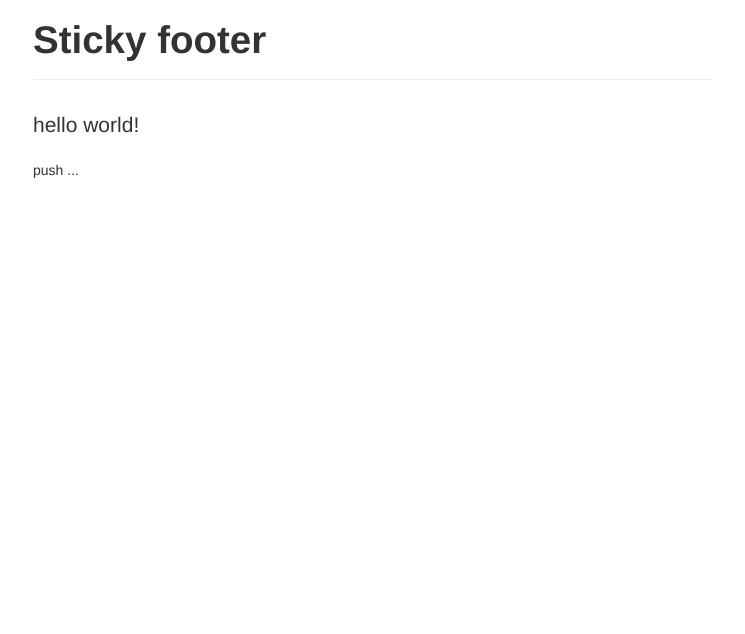
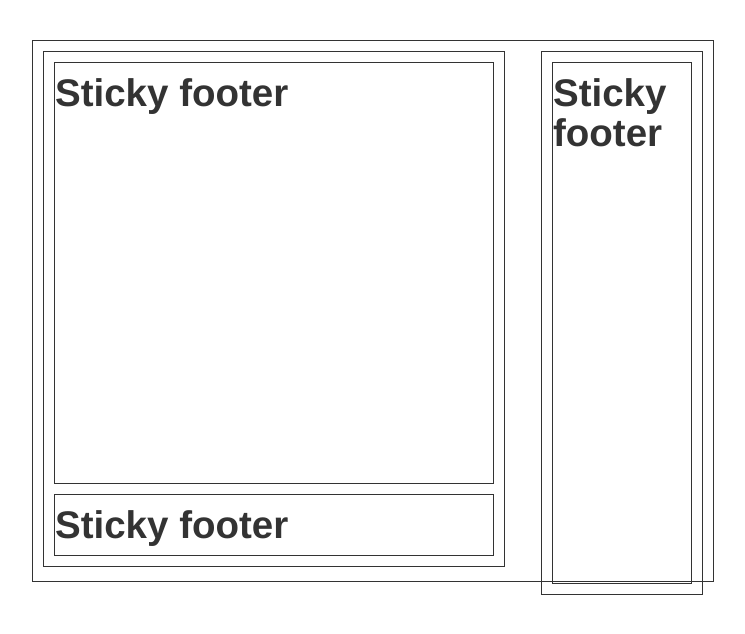
Before and after one commit to booxood/Chat, a website: page public/views/chat.html in a window 1280 px wide. Shown: the whole page, without its empty margins (267-1012 px from the left). Drawn offline with nearby package versions, Linux system fonts and the light colour scheme; files that its build step writes are made by us from their sources.

Commit message:
modify layout

```diff
--- a/public/views/chat.html
+++ b/public/views/chat.html
@@ -1,5 +1,5 @@
-<!DOCTYPE html>
-<html lang="en">
+<!DOCTYPE HTML>
+<html>
   <head>
     <meta charset="utf-8">
     <title>Chat</title>
@@ -8,7 +8,7 @@
     <meta name="author" content="">
 
     <!-- CSS -->
-    <link href="./css/bootstrap.min.css" rel="stylesheet">
+    <link href="../css/bootstrap.min.css" rel="stylesheet">
     <style type="text/css">
 
       /* Sticky footer styles
@@ -16,92 +16,89 @@
 
       html,
       body {
-        height: 100%;
-        /* The html and body elements cannot have any padding or margin. */
+        margin: 0;
+        padding: 0;
       }
 
-      /* Wrapper for page content to push down footer */
-      #wrap {
-        min-height: 100%;
-        height: auto !important;
-        height: 100%;
-        /* Negative indent footer by it's height */
-        margin: 0 auto -60px;
+      .container {
+        margin-top: 40px;
+        width: auto;
+        max-width: 680px;
+        height: 540px;
+        border: solid 1px;
       }
 
-      /* Set the fixed height of the footer here */
-      #push,
-      #footer {
-        height: 60px;
-      }
-      #footer {
-        background-color: #f5f5f5;
+      .left{
+        float: left;
+        margin: 10px;
+        border: solid 1px;
+        width: 460px;
       }
 
-      /* Lastly, apply responsive CSS fixes as necessary */
-      @media (max-width: 767px) {
-        #footer {
-          margin-left: -20px;
-          margin-right: -20px;
-          padding-left: 20px;
-          padding-right: 20px;
-        }
+      .right{
+        float: right;
+        margin: 10px;
+        border: solid 1px;
+        width: 160px;
+
       }
 
-
-
-      /* Custom page CSS
-      -------------------------------------------------- */
-      /* Not required for template or sticky footer method. */
-
-      .container {
-        width: auto;
-        max-width: 680px;
-      }
-      .container .credit {
-        margin: 20px 0;
+      .clear-left{
+        clear: left;
       }
 
+      .content{
+        margin: 10px;
+        border: solid 1px;
+        height: 420px;
+      }
+
+      .input{
+        margin: 10px;
+        border: solid 1px;
+      }
+
+      .list{
+        margin: 10px;
+        border: solid 1px;
+        height: 520px;
+
+      }
     </style>
-    <link href="./css/bootstrap-responsive.min.css" rel="stylesheet">
+    <link href="../css/bootstrap-responsive.min.css" rel="stylesheet">
 
     <!-- HTML5 shim, for IE6-8 support of HTML5 elements -->
     <!--[if lt IE 9]>
       <script src="//cdnjs.bootcss.com/ajax/libs/html5shiv/3.6.2/html5shiv.js"></script>
     <![endif]-->
- </head>
+  </head>
 
   <body>
 
+    <div class="container">
 
-    <!-- Part 1: Wrap all page content here -->
-    <div id="wrap">
-
-      <!-- Begin page content -->
-      <div class="container">
-        <div class="page-header">
-          <h1>Sticky footer</h1>
+      <div class="left">
+        <div class="content clear-left">
+            <h1>Sticky footer</h1>
         </div>
-        <p class="lead">hello world!</p>
-
+        <div class="input clear-left">
+            <h1>Sticky footer</h1>
+        </div>
       </div>
 
-      <div id="push">
-        <div class="container">
-             push ...
+      <div class="right">
+        <div class="list">
+            <h1>Sticky footer</h1>
         </div>
       </div>
-    </div>
-
-    <div id="footer">
 
     </div>
 
     <!-- Le javascript
     ================================================== -->
     <!-- Placed at the end of the document so the pages load faster -->
-    <script src="./js/jquery.js"></script>
-    <script src="./js/bootstrap.min.js"></script>
-    <script src="./js/chat.js"></script>
+    <script src="../js/jquery.js"></script>
+    <script src="../js/bootstrap.min.js"></script>
+
   </body>
 </html>
```
